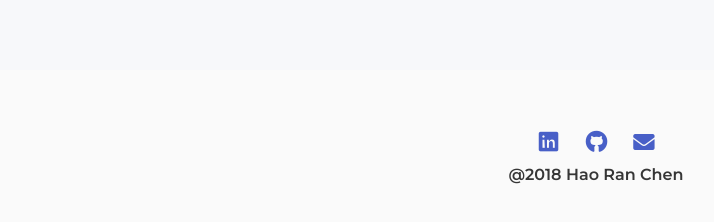
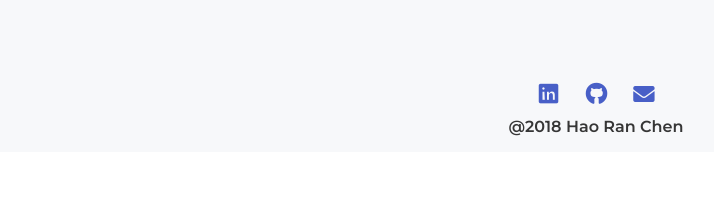
Before and after one commit to haoRchen/haoRchen.github.io, a Vue app: page /portfolio in a window 1280 px wide. Shown: the part 730-952 px from the top of the page, without its empty margins (44-758 px from the left). After the commit the page ends 882 px from the top, so only its background shows below. Built offline with nearby package versions, Linux system fonts and the light colour scheme.

Commit message:
footer fix

```diff
--- a/src/components/Footer.vue
+++ b/src/components/Footer.vue
@@ -1,5 +1,5 @@
 <template>
-  <footer class="footer p-b-s">
+  <footer class="TheFooter p-b-md">
     <div class="content has-text-centered">
       <a >
         <span class="icon is-large">
@@ -22,7 +22,7 @@
             aria-hidden="true"/>
         </span>
       </a>
-      <h6>@2018 Hao Ran Chen</h6>
+      <h6 class="is-marginless">@2018 Hao Ran Chen</h6>
     </div>
   </footer>
 
@@ -35,7 +35,7 @@ export default {};
 <style lang="sass">
 @import '../main.sass'
 //https://github.com/jgthms/bulma/issues/47 sticky footer
-.footer
+.TheFooter
   background-color: #f7f8fa
   flex-shrink: 0
   font-family: 'Montserrat', Arial, sans-serif
--- a/src/components/Toolbar.vue
+++ b/src/components/Toolbar.vue
@@ -98,7 +98,7 @@ export default {
   position: fixed
   width: 100%
   top: 0
-  transition: top 0.4s
+  transition: top 0.4s ease 0.2s
 .NavButton:active
   color: black
 
--- a/src/main.sass
+++ b/src/main.sass
@@ -4,7 +4,6 @@ $primary: #30CBE8 !default
 
 // NavBar
 $navbar-background-color: $primary !default
-
 
 
 
```
